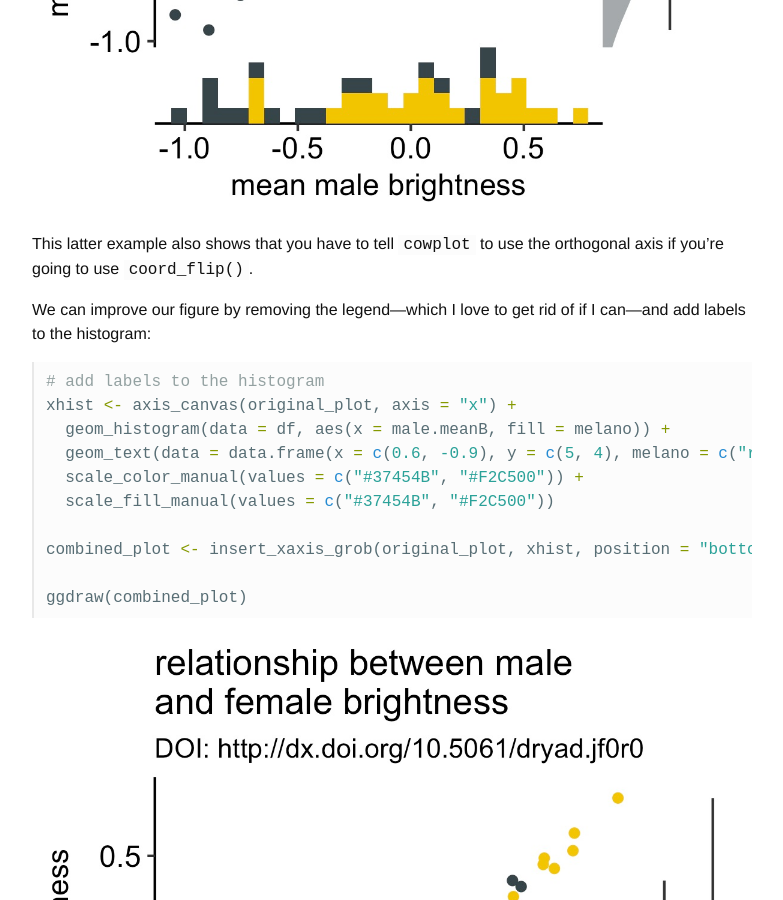
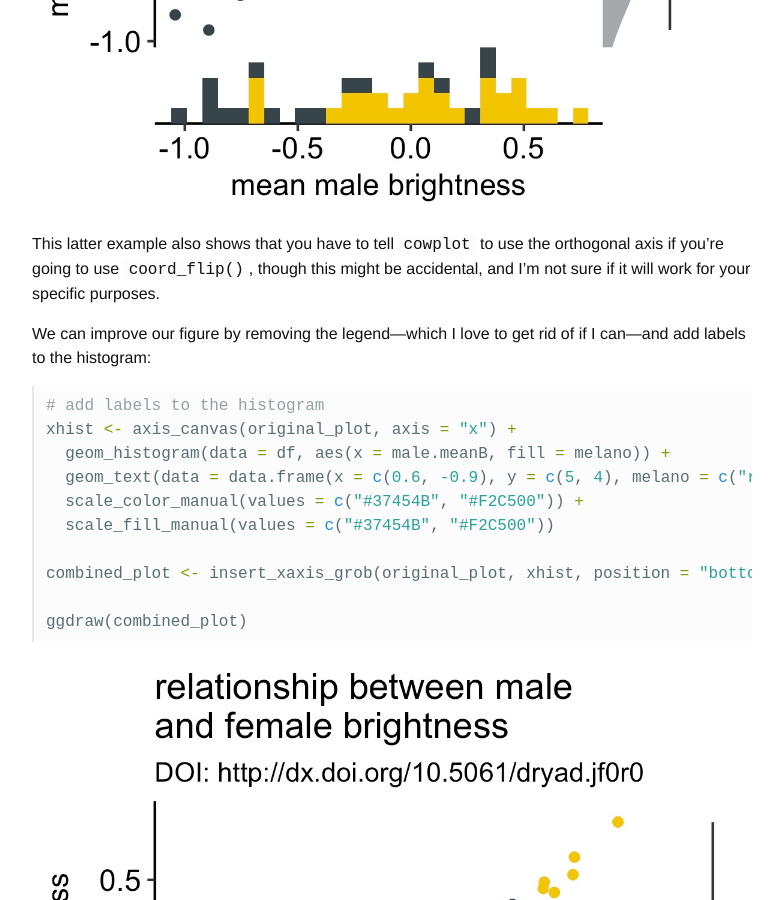
Before and after one commit to lukereding/nonstandard_deviations, a Jekyll site: the page built from _posts/2017-08-19-cowmarg.md, in a window 1280 px wide and 900 px high, scrolled down 6235 px. Shown: the whole window, without its empty margins (248-1031 px from the left). Built offline with Jekyll 4.4.1, drawn with Linux system fonts in a browser that asks for light colours.

Commit message:
clarify coord_flip

```diff
--- a/_posts/2017-08-19-cowmarg.md
+++ b/_posts/2017-08-19-cowmarg.md
@@ -133,7 +133,7 @@ ggdraw(combined_plot)
 
 ![]({{site.baseurl}}/images/post6/4.jpg)
 
-This latter example also shows that you have to tell `cowplot` to use the orthogonal axis if you're going to use `coord_flip()`.
+This latter example also shows that you have to tell `cowplot` to use the orthogonal axis if you're going to use `coord_flip()`, though this might be accidental, and I'm not sure if it will work for your specific purposes.
 
 We can improve our figure by removing the legend—which I love to get rid of if I can—and add labels to the histogram:
 
```
